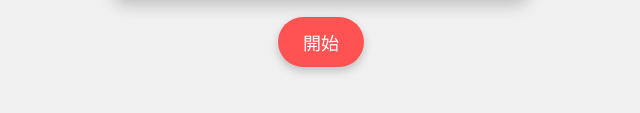
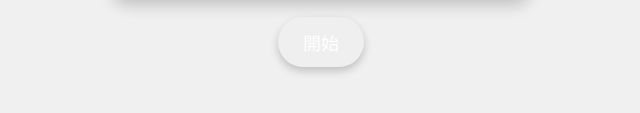
Before and after one commit to loverespect2024/lovceandrespect, a plain HTML site: page index.html in a window 1280 px wide. Shown: the part 603-716 px from the top of the page, without its empty margins (319-959 px from the left). Drawn offline with Linux system fonts and the light colour scheme.

Commit message:
Update index.html

```diff
--- a/index.html
+++ b/index.html
@@ -66,7 +66,7 @@
             padding: 12px 25px;
             font-size: 18px;
             cursor: pointer;
-            background-color: #ff5252;
+            background-color: 94f2ff;
             color: white;
             border: none;
             border-radius: 25px;
```
